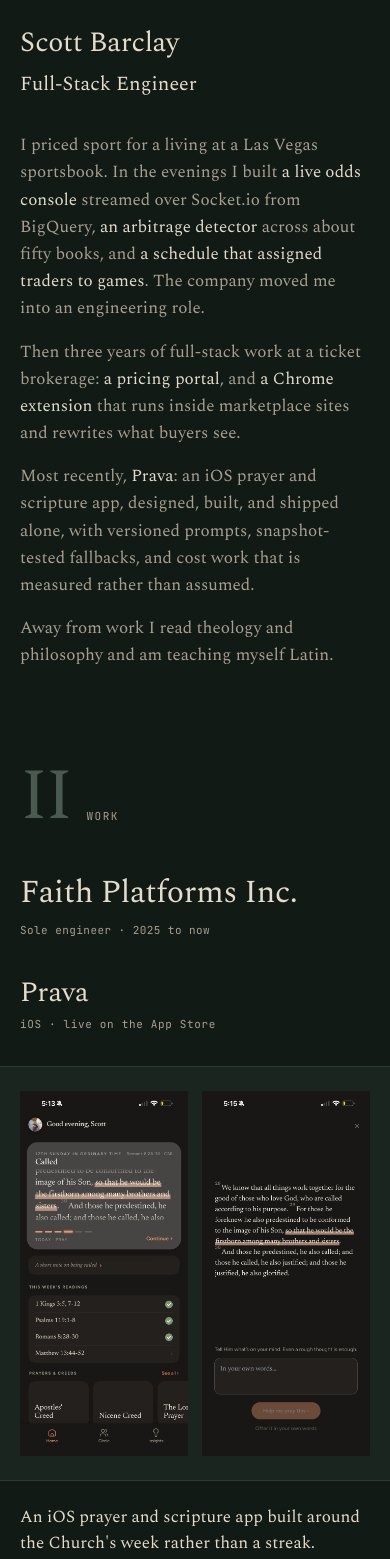
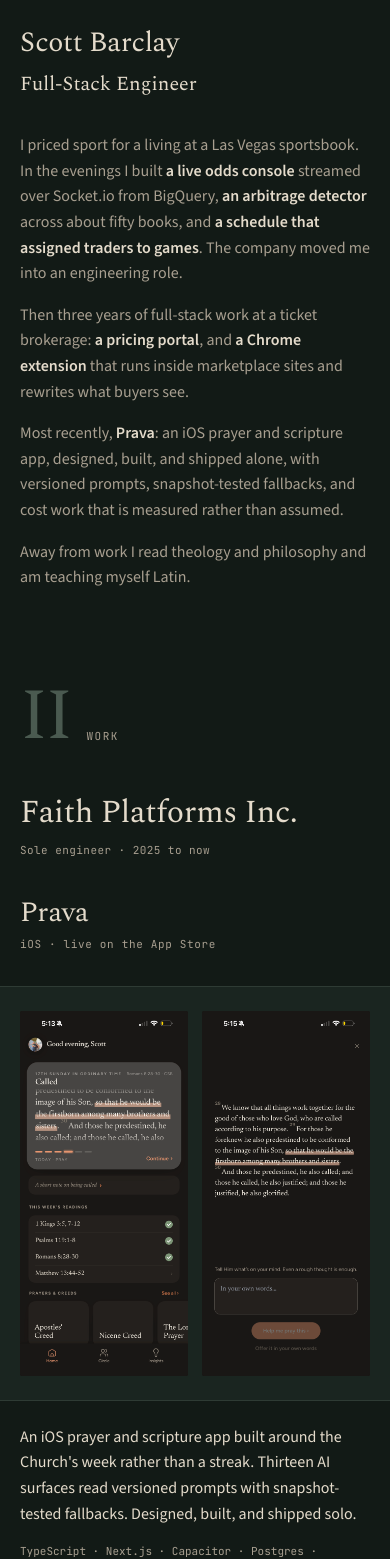
Before and after one commit to sbrcly/portfolio-v4, a Next.js app: page / in a window 390 px wide. Shown: the part 180-1739 px from the top of the page. Built offline with nearby package versions, Linux system fonts and the light colour scheme.

Commit message:
source sans for running text

```diff
--- a/app/layout.tsx
+++ b/app/layout.tsx
@@ -1,5 +1,5 @@
 import type { Metadata, Viewport } from "next";
-import { JetBrains_Mono, Spectral } from "next/font/google";
+import { JetBrains_Mono, Source_Sans_3, Spectral } from "next/font/google";
 import Loaded from "@/components/scroll/Loaded";
 import "./tokens.css";
 import "./globals.css";
@@ -7,10 +7,20 @@
 const spectral = Spectral({
   variable: "--font-spectral",
   subsets: ["latin"],
-  // 200 for display, 300 for text, 400 for links inside text
-  // (components/text-link). Every weight listed here is preloaded.
-  weight: ["200", "300", "400"],
+  // 200 for display, 300 for titles and the subtitle. Every weight listed
+  // here is preloaded.
+  weight: ["200", "300"],
   display: "swap",
+});
+
+// 400 for the names in an employer's grid (components/work/WorkCell). Not
+// preloaded: nothing above the fold is 400.
+const spectralRegular = Spectral({
+  variable: "--font-spectral-regular",
+  subsets: ["latin"],
+  weight: "400",
+  display: "swap",
+  preload: false,
 });
 
 // Italic 200 and 300 only. Not preloaded: nothing above the fold is italic.
@@ -18,6 +28,27 @@
   variable: "--font-spectral-italic",
   subsets: ["latin"],
   weight: ["200", "300"],
+  style: "italic",
+  display: "swap",
+  preload: false,
+});
+
+// Running text. 400 for paragraphs, 600 for links inside them
+// (components/text-link). The fallback is next/font's: Arial resized to
+// Source Sans 3's metrics, so nothing moves on swap.
+const sourceSans = Source_Sans_3({
+  variable: "--font-source-sans",
+  subsets: ["latin"],
+  weight: ["400", "600"],
+  display: "swap",
+  adjustFontFallback: true,
+});
+
+// Italic 400 only, for emphasis in running text. Not preloaded.
+const sourceSansItalic = Source_Sans_3({
+  variable: "--font-source-sans-italic",
+  subsets: ["latin"],
+  weight: "400",
   style: "italic",
   display: "swap",
   preload: false,
@@ -65,7 +96,7 @@
     <html
       lang="en"
       data-scroll-behavior="smooth"
-      className={`${spectral.variable} ${spectralItalic.variable} ${jetbrainsMono.variable}`}
+      className={`${spectral.variable} ${spectralRegular.variable} ${spectralItalic.variable} ${sourceSans.variable} ${sourceSansItalic.variable} ${jetbrainsMono.variable}`}
     >
       <body>
         <Loaded />
--- a/app/page.module.css
+++ b/app/page.module.css
@@ -40,15 +40,19 @@
   font-size: 20px;
 }
 
-/* Muted, so its links (components/text-link) stand out in the text color. */
+/* Running text, in the sans. Muted, so its links (components/text-link)
+   stand out in the text color, at 600. */
 .body {
+  --text-link-weight: 600;
   display: flex;
   flex-direction: column;
   gap: 20px;
   max-width: 680px;
   margin-top: 32px;
-  font-size: 18px;
-  line-height: 1.55;
+  font-family: var(--font-sans);
+  font-weight: 400;
+  font-size: var(--text-size);
+  line-height: var(--text-leading);
   color: var(--muted);
   text-wrap: pretty;
 }
@@ -76,6 +80,8 @@
 .contactNote {
   max-width: 600px;
   margin-top: 24px;
+  font-family: var(--font-sans);
+  font-weight: 400;
   line-height: 1.55;
   color: var(--muted);
 }
@@ -89,8 +95,6 @@
 @media (max-width: 719px) {
   .body {
     gap: 16px;
-    font-size: var(--body-size);
-    line-height: var(--body-leading);
   }
 
   .contactEmail {
@@ -100,5 +104,7 @@
 
   .contactNote {
     margin-top: 16px;
+    font-size: var(--text-size);
+    line-height: var(--text-leading);
   }
 }
--- a/app/tokens.css
+++ b/app/tokens.css
@@ -20,6 +20,8 @@
   /* Type families (variables set by next/font in app/layout.tsx) */
   --font-serif: var(--font-spectral), Georgia, serif;
   --font-serif-italic: var(--font-spectral-italic), Georgia, serif;
+  --font-sans: var(--font-source-sans), Arial, sans-serif;
+  --font-sans-italic: var(--font-source-sans-italic), Arial, sans-serif;
   --font-mono: var(--font-jetbrains-mono), ui-monospace, monospace;
 
   /* Type scale at 1440 */
@@ -34,6 +36,8 @@
   --body-leading: 1.6;
   --hero-statement-size: 24px;
   --hero-statement-leading: 1.45;
+  --text-size: 17px; /* running text, in the sans */
+  --text-leading: 1.6;
   --mono-size: 12px;
   --mono-small-size: 11px;
 
@@ -99,6 +103,7 @@
     --company-size: 32px;
     --title-size: 28px;
     --body-size: 17px;
+    --text-size: 16px;
     --hero-statement-size: 18px;
     --hero-statement-leading: 1.5;
     --mono-size: 11px;
--- a/app/work/prava/prava.module.css
+++ b/app/work/prava/prava.module.css
@@ -63,6 +63,8 @@
 
 .lede {
   max-width: 560px;
+  font-family: var(--font-sans);
+  font-weight: 400;
   font-size: var(--hero-statement-size);
   line-height: var(--hero-statement-leading);
   text-wrap: pretty;
@@ -139,13 +141,20 @@
   padding-bottom: var(--chapter-gap);
 }
 
+/* Running text, in the sans; its emphasis is the sans italic. */
 .body {
   display: flex;
   flex-direction: column;
   gap: 20px;
   max-width: 680px;
   margin-top: 32px;
+  font-family: var(--font-sans);
+  font-weight: 400;
   text-wrap: pretty;
+}
+
+.body em {
+  font-family: var(--font-sans-italic);
 }
 
 /* 02: facts */
@@ -197,6 +206,8 @@
 
 .decision p {
   margin-top: 10px;
+  font-family: var(--font-sans);
+  font-weight: 400;
   font-size: 19px;
   text-wrap: pretty;
 }
@@ -345,6 +356,8 @@
   .body {
     gap: 16px;
     margin-top: 20px;
+    font-size: var(--text-size);
+    line-height: var(--text-leading);
   }
 
   .facts {
@@ -381,7 +394,8 @@
 
   .decision p {
     margin-top: 8px;
-    font-size: 17px;
+    font-size: var(--text-size);
+    line-height: var(--text-leading);
   }
 
   /* Stacked, full bleed (the plate carries the -20px margins). */
--- a/components/text-link/TextLink.tsx
+++ b/components/text-link/TextLink.tsx
@@ -9,7 +9,8 @@
 
 /**
  * A link inside running text. The paragraph around it is expected to be
- * muted (Spectral 300, --muted); the link is 400 in the full text color.
+ * muted; the link is in the full text color, at 600 in sans text and 400
+ * in serif.
  */
 export default function TextLink({ href, children }: Props) {
   return href.startsWith("/") ? (
--- a/components/text-link/text-link.module.css
+++ b/components/text-link/text-link.module.css
@@ -1,9 +1,11 @@
-/* A link in a muted paragraph (Spectral 300, --muted): Spectral 400 in the
-   full text color, never underlined. The paragraph sets its own color to
-   --muted; the link does not inherit it. Brass on hover and focus comes
-   from the global link (globals.css). */
+/* A link in a muted paragraph, in the paragraph's family and the full text
+   color, never underlined. In sans text (Source Sans 3 400) it is 600: the
+   paragraph sets --text-link-weight. In serif text (Spectral 300) it is
+   Spectral 400. The paragraph sets its own color to --muted; the link does
+   not inherit it. Brass on hover and focus comes from the global link
+   (globals.css). */
 .link {
-  font-weight: 400;
+  font-weight: var(--text-link-weight, 400);
   color: var(--text);
   text-decoration-line: none;
 }
--- a/components/work/work-cell.module.css
+++ b/components/work/work-cell.module.css
@@ -50,8 +50,10 @@
 
 .sentence {
   margin-top: 6px;
+  font-family: var(--font-sans);
+  font-weight: 400;
   font-size: 16px;
-  line-height: 1.5;
+  line-height: 1.6;
   text-wrap: pretty;
 }
 
--- a/components/work/work-entry.module.css
+++ b/components/work/work-entry.module.css
@@ -53,8 +53,10 @@
 }
 
 .sentence {
-  font-size: 18px;
-  line-height: 1.55;
+  font-family: var(--font-sans);
+  font-weight: 400;
+  font-size: var(--text-size);
+  line-height: var(--text-leading);
   text-wrap: pretty;
 }
 
@@ -159,10 +161,6 @@
     margin-top: 24px;
   }
 
-  .sentence {
-    font-size: var(--body-size);
-  }
-
   .spec {
     margin-top: 16px;
   }
```
